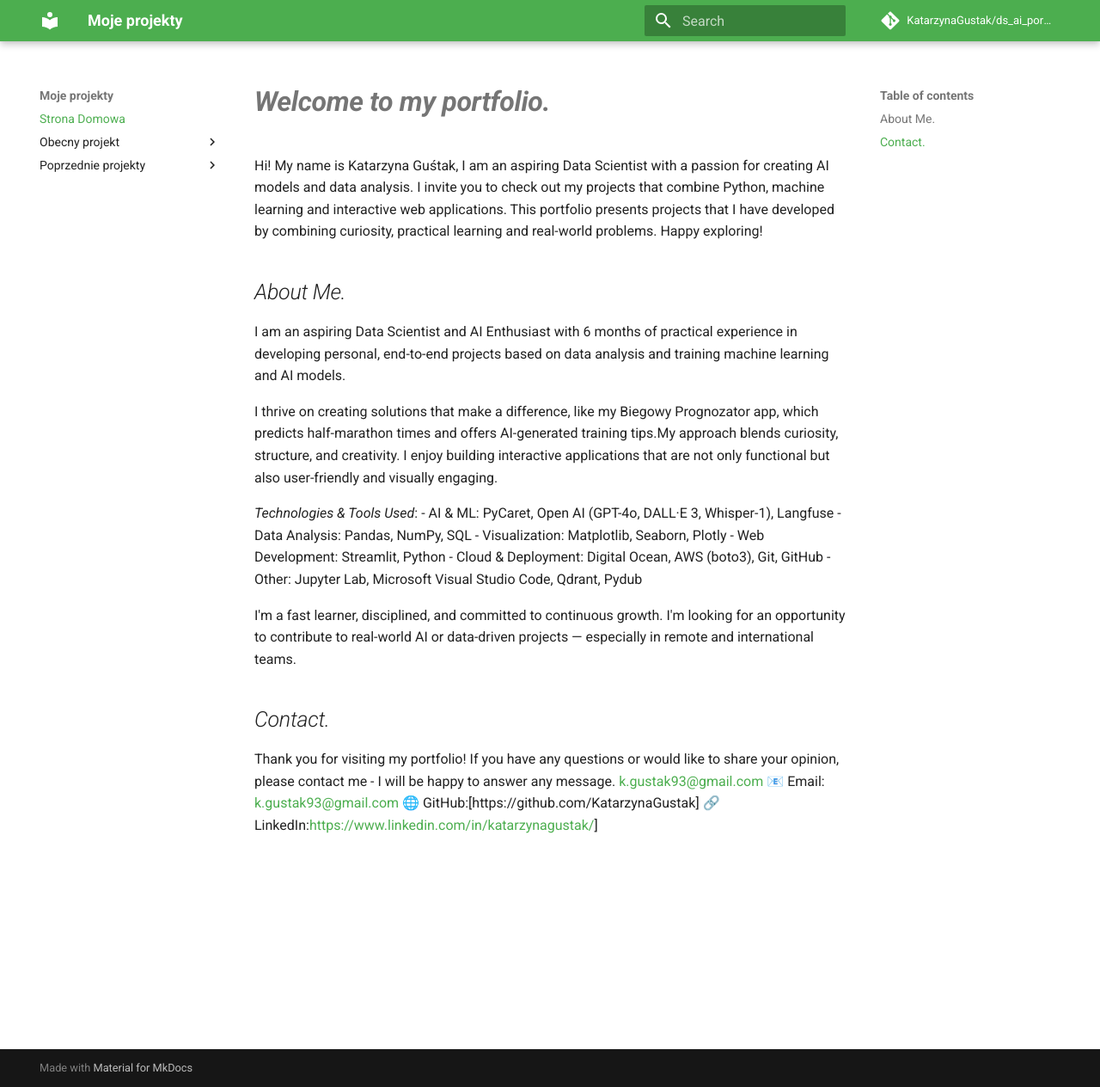
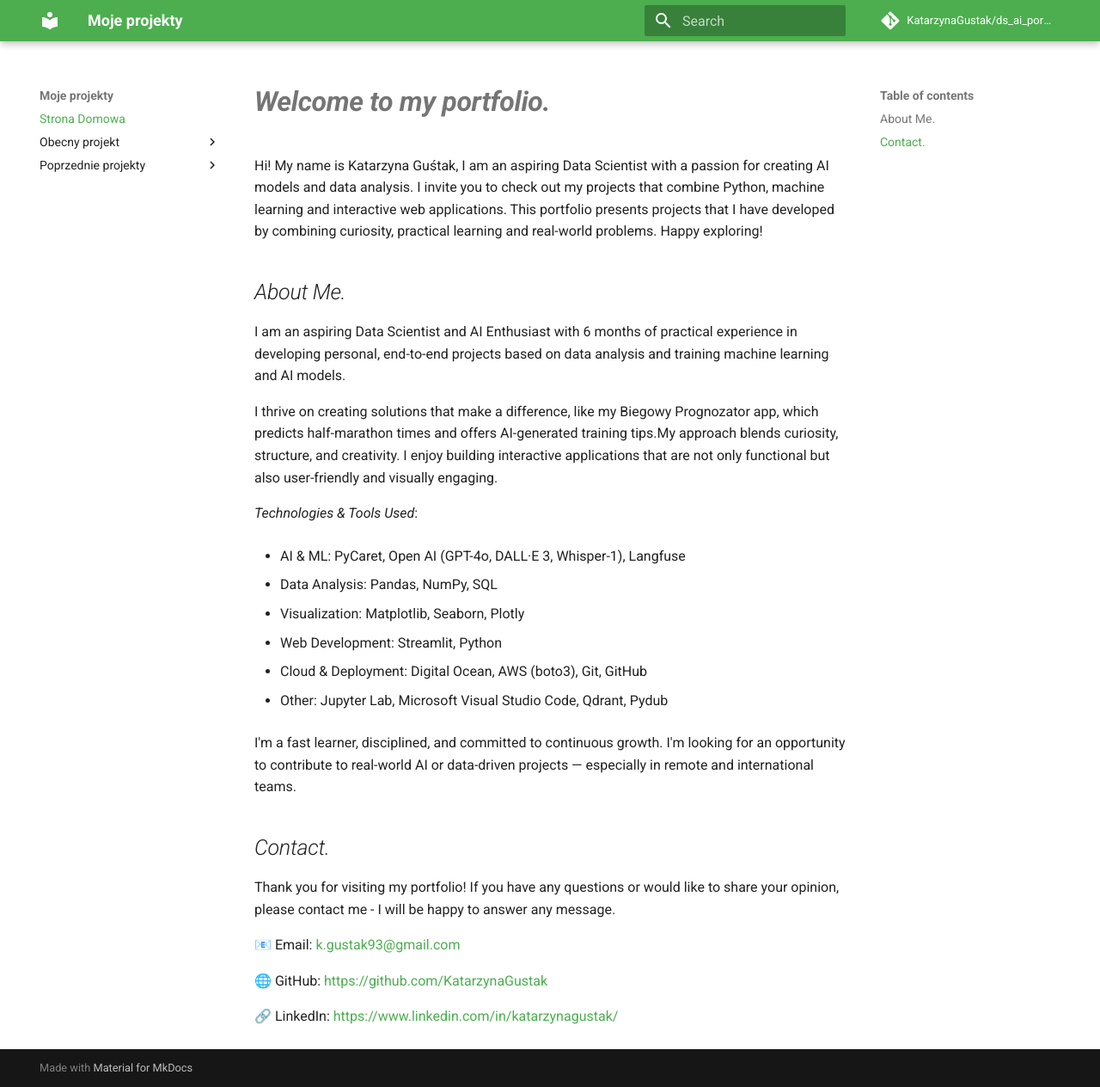
Before and after one commit to KatarzynaGustak/ds_ai_portfolio, an MkDocs documentation site: the page built from docs/index.md, in a window 1280 px wide and 1264 px high. Shown: the whole window at 86% size. Built offline with MkDocs 1.6.1 and Material for MkDocs 9.7.7, drawn with Linux system fonts in a browser that asks for light colours; comment, search, counter and statistics services are not loaded.

Commit message:
new me index

```diff
--- a/docs/index.md
+++ b/docs/index.md
@@ -9,19 +9,28 @@ I am an aspiring Data Scientist and AI Enthusiast with 6 months of practical exp
 I thrive on creating solutions that make a difference, like my Biegowy Prognozator app, which predicts half-marathon times and offers AI-generated training tips.My approach blends curiosity, structure, and creativity. I enjoy building interactive applications that are not only functional but also user-friendly and visually engaging.
 
 *Technologies & Tools Used*:
+
 - AI & ML: PyCaret, Open AI (GPT-4o, DALL·E 3, Whisper-1), Langfuse
+
 - Data Analysis: Pandas, NumPy, SQL
+
 - Visualization: Matplotlib, Seaborn, Plotly
+
 - Web Development: Streamlit, Python
+
 - Cloud & Deployment: Digital Ocean, AWS (boto3), Git, GitHub
+
 - Other: Jupyter Lab, Microsoft Visual Studio Code, Qdrant, Pydub
+
 
 I'm a fast learner, disciplined, and committed to continuous growth. I'm looking for an opportunity to contribute to real-world AI or data-driven projects — especially in remote and international teams.
 
 ## *Contact.*
 
 Thank you for visiting my portfolio! If you have any questions or would like to share your opinion, please contact me - I will be happy to answer any message.
-[k.gustak93@gmail.com](mailto:k.gustak93@gmail.com)
+
 📧 Email: [k.gustak93@gmail.com](mailto:k.gustak93@gmail.com)
-🌐 GitHub:[https://github.com/KatarzynaGustak]
-🔗 LinkedIn:[https://www.linkedin.com/in/katarzynagustak/](https://www.linkedin.com/in/katarzynagustak/)]
+
+🌐 GitHub: [https://github.com/KatarzynaGustak](https://github.com/KatarzynaGustak/)
+
+🔗 LinkedIn: [https://www.linkedin.com/in/katarzynagustak/](https://www.linkedin.com/in/katarzynagustak/)
```
